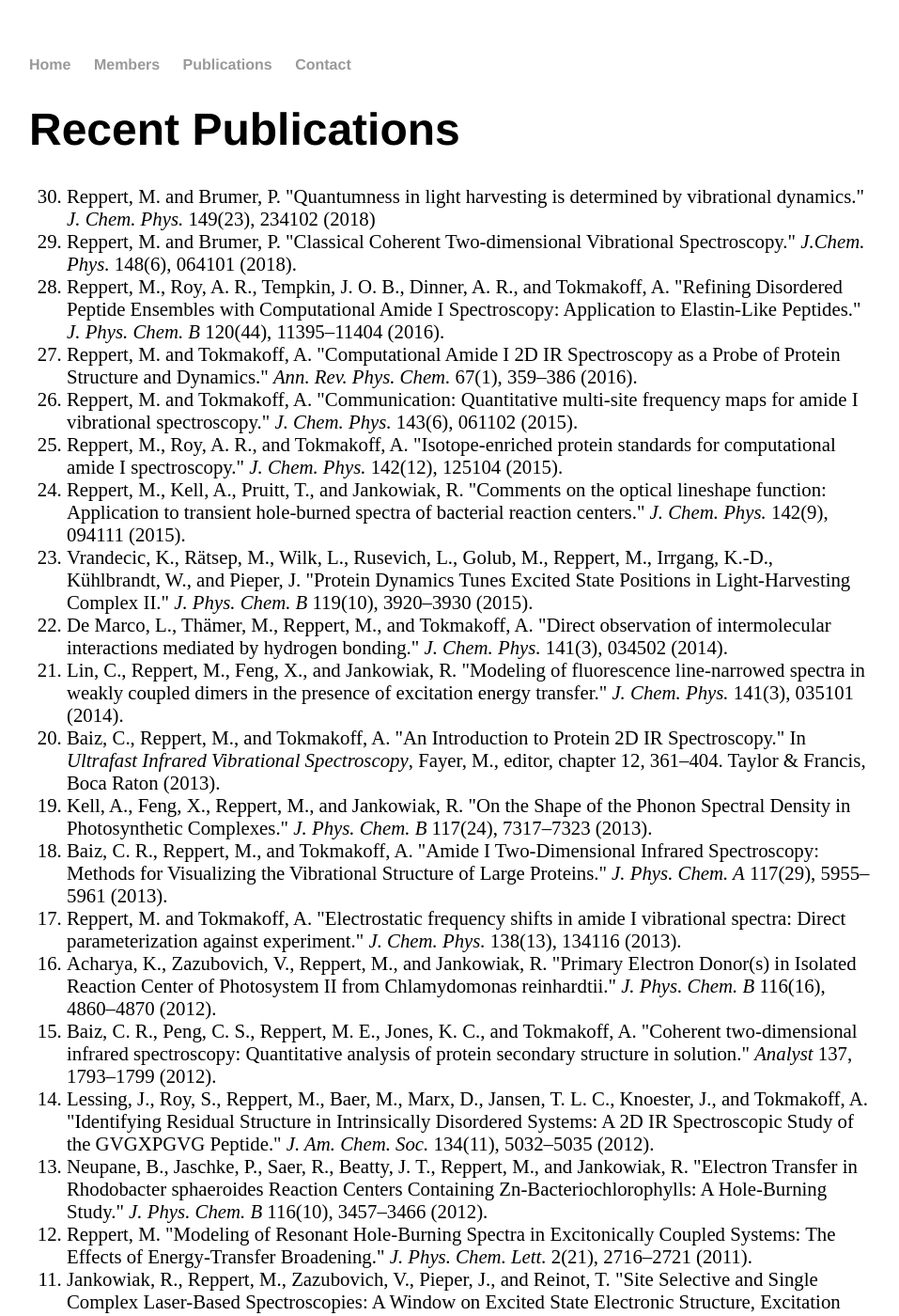
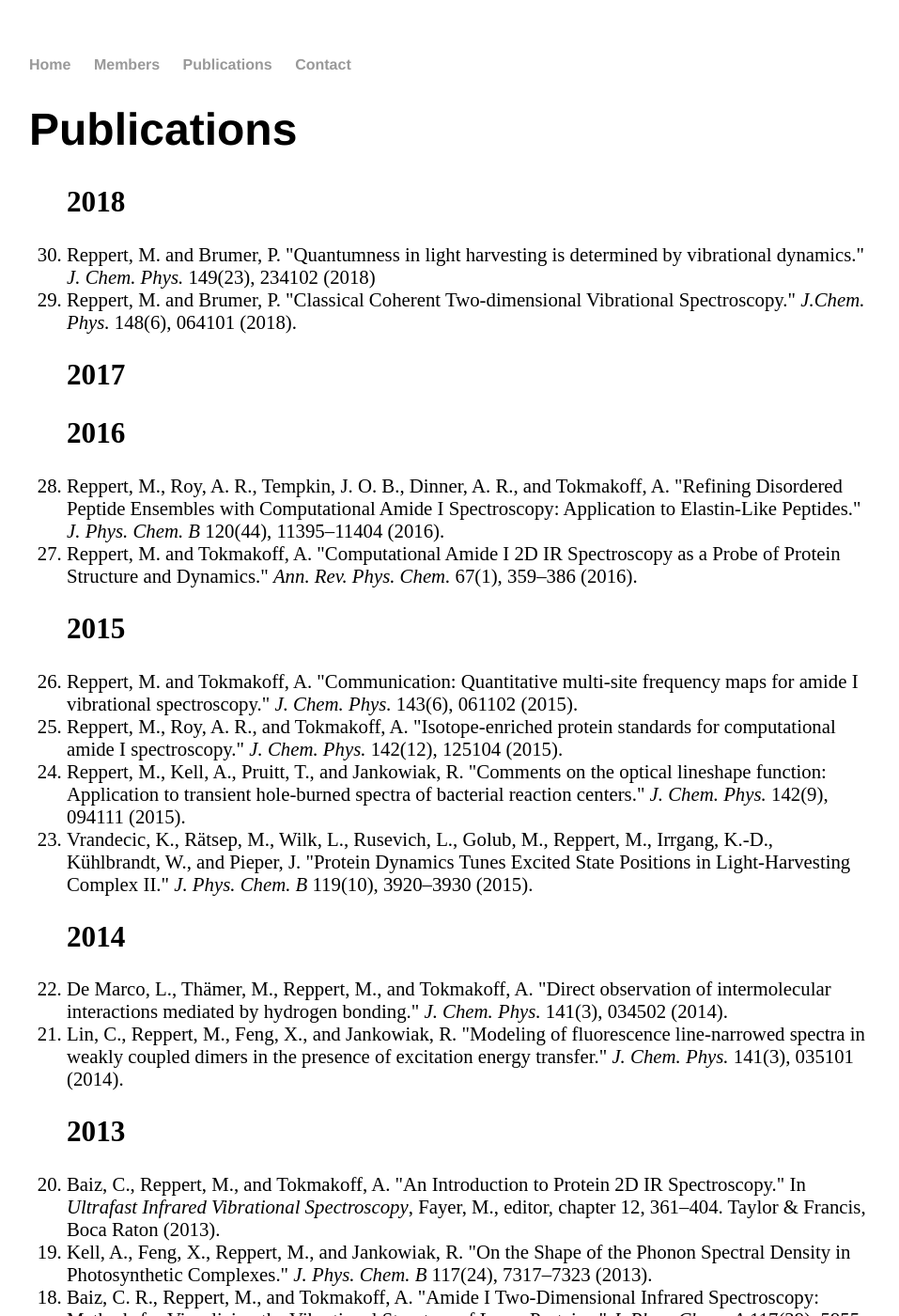
Before and after one commit to mreppert/mreppert.github.io, a Jekyll site: the page built from publications/index.html, in a window 1280 px wide and 1400 px high. Shown: the whole window at 94% size, without its empty margins (161-1118 px from the left). Built offline with Jekyll 4.4.1, drawn with Linux system fonts in a browser that asks for light colours; some of the changed text lies outside the part shown.

Commit message:
Update index.html

```diff
--- a/publications/index.html
+++ b/publications/index.html
@@ -7,38 +7,49 @@ title: Reppert Research Group
 
 <body>
 
-<h1>Recent Publications</h1>
+<h1>Publications</h1>
 
 <ol reversed style="font-size:130%;" type="1">
+  <h2>2018</h2>
   <li>Reppert, M. and Brumer, P. "Quantumness in light harvesting is determined by vibrational dynamics." <i>J. Chem. Phys.</i> 149(23), 234102 (2018)</li>
   <li>Reppert, M. and Brumer, P. "Classical  Coherent  Two-dimensional  Vibrational  Spectroscopy." <i>J.Chem. Phys.</i> 148(6), 064101 (2018).</li>
-  <li>Reppert, M., Roy, A. R., Tempkin, J. O. B., Dinner, A. R., and Tokmakoff, A. "Refining Disordered
-Peptide Ensembles with Computational Amide I Spectroscopy: Application to Elastin-Like Peptides." <i>J. Phys. Chem. B</i> 120(44), 11395–11404 (2016).</li>
+  <h2>2017</h2>
+  <h2>2016</h2>
+  <li>Reppert, M., Roy, A. R., Tempkin, J. O. B., Dinner, A. R., and Tokmakoff, A. "Refining Disordered Peptide Ensembles with Computational Amide I Spectroscopy: Application to Elastin-Like Peptides." <i>J. Phys. Chem. B</i> 120(44), 11395–11404 (2016).</li>
   <li>Reppert, M. and Tokmakoff, A. "Computational Amide I 2D IR Spectroscopy as a Probe of Protein Structure and Dynamics." <i>Ann. Rev. Phys. Chem.</i> 67(1), 359–386 (2016).</li>
+  <h2>2015</h2>
   <li>Reppert, M. and Tokmakoff, A. "Communication: Quantitative multi-site frequency maps for amide I vibrational spectroscopy." <i>J. Chem. Phys.</i> 143(6), 061102 (2015).</li>
   <li>Reppert, M., Roy, A. R., and Tokmakoff, A. "Isotope-enriched protein standards for computational amide I spectroscopy." <i>J. Chem. Phys.</i> 142(12), 125104 (2015).</li>
   <li>Reppert, M., Kell, A., Pruitt, T., and Jankowiak, R. "Comments on the optical lineshape function: Application to transient hole-burned spectra of bacterial reaction centers." <i>J. Chem. Phys.</i> 142(9), 094111 (2015).</li>
   <li>Vrandecic, K., R&auml;tsep, M., Wilk, L., Rusevich, L., Golub, M., Reppert, M., Irrgang, K.-D., K&uuml;hlbrandt, W., and Pieper, J. "Protein Dynamics Tunes Excited State Positions in Light-Harvesting Complex II." <i>J. Phys. Chem. B</i> 119(10), 3920–3930 (2015).</li>
+  <h2>2014</h2>
   <li>De Marco, L., Th&auml;mer, M., Reppert, M., and Tokmakoff, A. "Direct observation of intermolecular interactions mediated by hydrogen bonding." <i>J. Chem. Phys.</i> 141(3), 034502 (2014).</li>
   <li>Lin, C., Reppert, M., Feng, X., and Jankowiak, R. "Modeling of fluorescence line-narrowed spectra in weakly coupled dimers in the presence of excitation energy transfer." <i>J. Chem. Phys.</i> 141(3), 035101 (2014).</li>
+  <h2>2013</h2>
   <li>Baiz, C., Reppert, M., and Tokmakoff, A. "An Introduction to Protein 2D IR Spectroscopy." In <i>Ultrafast Infrared Vibrational Spectroscopy</i>, Fayer, M., editor, chapter 12, 361–404. Taylor & Francis, Boca Raton (2013).</li>
   <li>Kell, A., Feng, X., Reppert, M., and Jankowiak, R. "On the Shape of the Phonon Spectral Density in Photosynthetic Complexes." <i>J. Phys. Chem. B</i> 117(24), 7317–7323 (2013).</li>
   <li>Baiz, C. R., Reppert, M., and Tokmakoff, A. "Amide I Two-Dimensional Infrared Spectroscopy: Methods for Visualizing the Vibrational Structure of Large Proteins." <i>J. Phys. Chem. A</i> 117(29), 5955–5961 (2013).</li>
   <li>Reppert, M. and Tokmakoff, A. "Electrostatic frequency shifts in amide I vibrational spectra: Direct parameterization against experiment." <i>J. Chem. Phys.</i> 138(13), 134116 (2013).</li>
+  <h2>2012</h2>
   <li>Acharya, K., Zazubovich, V., Reppert, M., and Jankowiak, R. "Primary Electron Donor(s) in Isolated Reaction Center of Photosystem II from Chlamydomonas reinhardtii." <i>J. Phys. Chem. B</i> 116(16), 4860–4870 (2012).</li>
   <li>Baiz, C. R., Peng, C. S., Reppert, M. E., Jones, K. C., and Tokmakoff, A. "Coherent two-dimensional infrared spectroscopy: Quantitative analysis of protein secondary structure in solution." <i>Analyst</i> 137, 1793–1799 (2012).</li>
   <li>Lessing, J., Roy, S., Reppert, M., Baer, M., Marx, D., Jansen, T. L. C., Knoester, J., and Tokmakoff, A. "Identifying Residual Structure in Intrinsically Disordered Systems: A 2D IR Spectroscopic Study of the GVGXPGVG Peptide." <i>J. Am. Chem. Soc.</i> 134(11), 5032–5035 (2012).</li>
   <li>Neupane, B., Jaschke, P., Saer, R., Beatty, J. T., Reppert, M., and Jankowiak, R. "Electron Transfer in Rhodobacter sphaeroides Reaction Centers Containing Zn-Bacteriochlorophylls: A Hole-Burning Study." <i>J. Phys. Chem. B</i> 116(10), 3457–3466 (2012).
+    <h2>2011</h2>
   <li>Reppert, M. "Modeling of Resonant Hole-Burning Spectra in Excitonically Coupled Systems: The Effects of Energy-Transfer Broadening." <i>J. Phys. Chem. Lett.</i> 2(21), 2716–2721 (2011). </li>
   <li>Jankowiak, R., Reppert, M., Zazubovich, V., Pieper, J., and Reinot, T. "Site Selective and Single Complex Laser-Based Spectroscopies: A Window on Excited State Electronic Structure, Excitation Energy Transfer, and Electron-Phonon Coupling of Selected Photosynthetic Complexes." <i>Chem. Rev.</i> 111(8), 4546–4598 (2011).</li>
+  <h2>2010</h2>
   <li>Reppert, M., Acharya, K., Neupane, B., and Jankowiak, R. "Lowest Electronic States of the CP47 Antenna Protein Complex of Photosystem II: Simulation of Optical Spectra and Revised Structural Assignments." <i>J. Phys. Chem. B</i> 114(36), 11884–11898 (2010).</li>
   <li>Reppert, M., Naibo, V., and Jankowiak, R. "Accurate modeling of fluorescence line narrowing difference spectra: Direct measurement of the single-site fluorescence spectrum." <i>J. Chem. Phys.</i> 133(1), 014506 (2010).</li>
   <li>Acharya, K., Neupane, B., Reppert, M., Feng, X., and Jankowiak, R. "On the Unusual TemperatureDependent Emission of the CP47 Antenna Protein Complex of Photosystem II." <i>J. Phys. Chem. Lett.</i> 1(15), 2310–2315 (2010).</li>
   <li>Neupane, B., Dang, N. C., Acharya, K., Reppert, M., Zazubovich, V., Picorel, R., Seibert, M., and Jankowiak, R. "Insight into the Electronic Structure of the CP47 Antenna Protein Complex of Photosystem II: Hole Burning and Fluorescence Study." <i>J. Am. Chem. Soc.</i> 132(12), 4214–4229 (2010).</li>
   <li>Reppert, M., Naibo, V., and Jankowiak, R. "Modeling study of non-line-narrowed hole-burned spectra in weakly coupled dimers and multi-chromophoric molecular assemblies." <i>Chem. Phys.</i> 367, 27–35 (2010).</li>
+  <h2>2009</h2>
   <li>Reppert, M., Naibo, V., and Jankowiak, R. "Analytical formulas for low-fluence non-line-narrowed hole-burned spectra in an excitonically coupled dimer." <i>J. Chem. Phys.</i> 131(23), 234104 (2009).</li>
+  <h2>2008</h2>
   <li>Reppert, M., Zazubovich, V., Dang, N. C., Seibert, M., and Jankowiak, R. "Low-Energy Chlorophyll States in the CP43 Antenna Protein Complex: Simulation of Various Optical Spectra. II." J. Phys. Chem. B 112(32), 9934–9947 (2008).</li>
   <li>Dang, N. C., Zazubovich, V., Reppert, M., Neupane, B., Picorel, R., Seibert, M., and Jankowiak, R. "The CP43 Proximal Antenna Complex of Higher Plant Photosystem II Revisited: Modeling and Hole Burning Study. I." <i>J. Phys. Chem.</i> B 112(32), 9921–9933 (2008).</li>
+  <h2>2007</h2>
   <li>Dang, N. C., Reinot, T., Reppert, M., and Jankowiak, R. "Temperature Dependence of Hole Growth Kinetics in Aluminum-Phthalocyanine-Tetrasulfonate in Hyperquenched Glassy Water." <i>J. Phys. Chem. B</i> 111(7), 1582–1589 (2007).</li>
   <li>Miksa, B., Chinnappan, R., Dang, N. C., Reppert, M., Matter, B., Tretyakova, N., Grubor, N. M., and Jankowiak, R. "Spectral Differentiation and Immunoaffinity Capillary Electrophoresis Separation of Enantiomeric Benzo(a)pyrene Diol Epoxide-Derived DNA Adducts." <i>Chem. Res. Toxicol.</i> 20(8), 1192–1199 (2007).</li>
 </ol>
```
